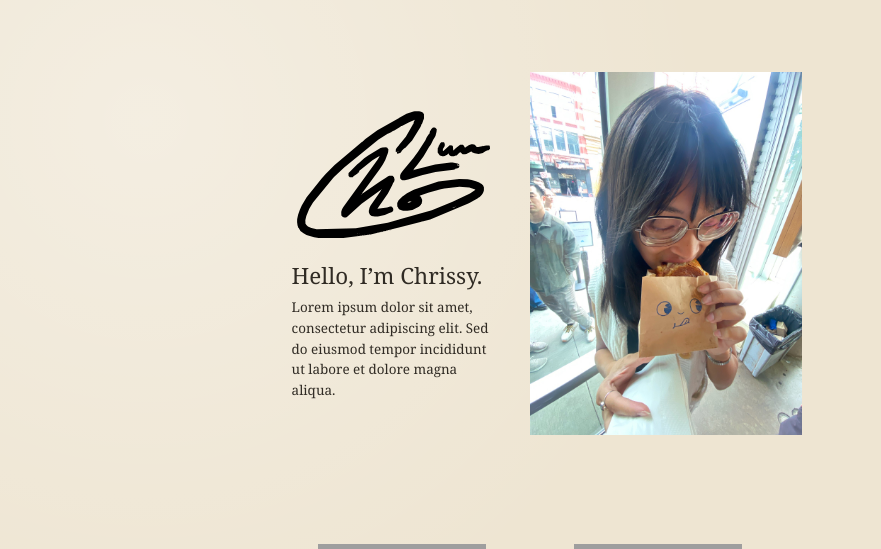
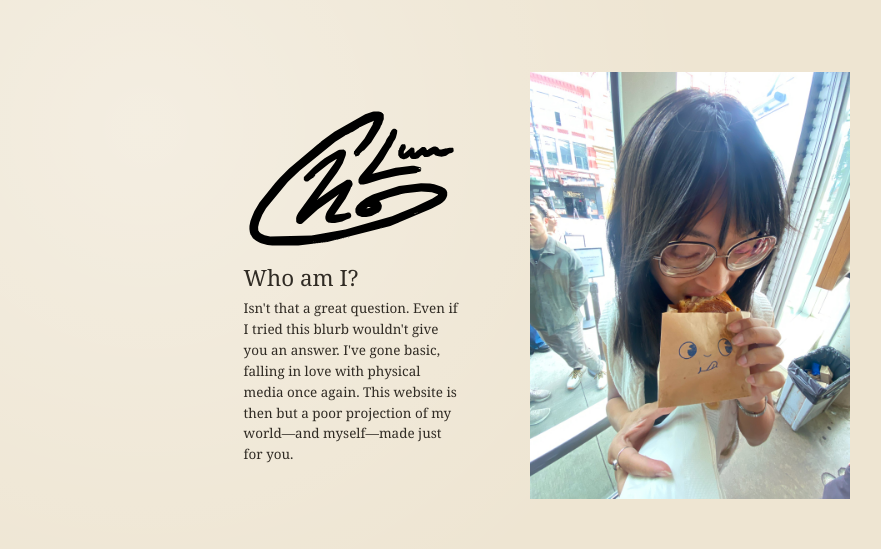
Before and after one commit to ch-lum/ch-lum.github.io, a SvelteKit app: page / in a window 1280 px wide. Shown: the top 549 px of the page, without its empty margins (110-991 px from the left). Built offline with nearby package versions, Linux system fonts and the light colour scheme; grey boxes are pictures that could not be loaded.

Commit message:
Add intro text

```diff
--- a/src/routes/+page.svelte
+++ b/src/routes/+page.svelte
@@ -4,7 +4,7 @@
 </script>
 
 <svelte:head>
-  <title>Chrissy Lum</title>
+  <title>Ch*!</title>
   <meta name="description" content="The personal website of Chrissy Lum." />
 </svelte:head>
 
@@ -13,10 +13,11 @@
     <div class="words">
       <img class="autograph" src="/placeholders/autograph-start.svg" alt="Chrissy Lum" />
       <div class="introduction">
-        <h1 id="intro-title">Hello, I’m Chrissy.</h1>
+        <h1 id="intro-title">Who am I?</h1>
         <p>
-          Lorem ipsum dolor sit amet, consectetur adipiscing elit. Sed do eiusmod tempor
-          incididunt ut labore et dolore magna aliqua.
+          Isn't that a great question. Even if I tried this blurb wouldn't give you an answer.
+          I've gone basic, falling in love with physical media once again. This website
+          is then but a poor projection of my world—and myself—made just for you.
         </p>
       </div>
     </div>
@@ -35,7 +36,7 @@
   .portrait-card {
     display: grid;
     grid-template-columns: 1fr 1fr;
-    width: min(100%, 34rem);
+    width: min(100%, 40rem);
     aspect-ratio: 1.55;
     margin: 0 auto;
   }
```
